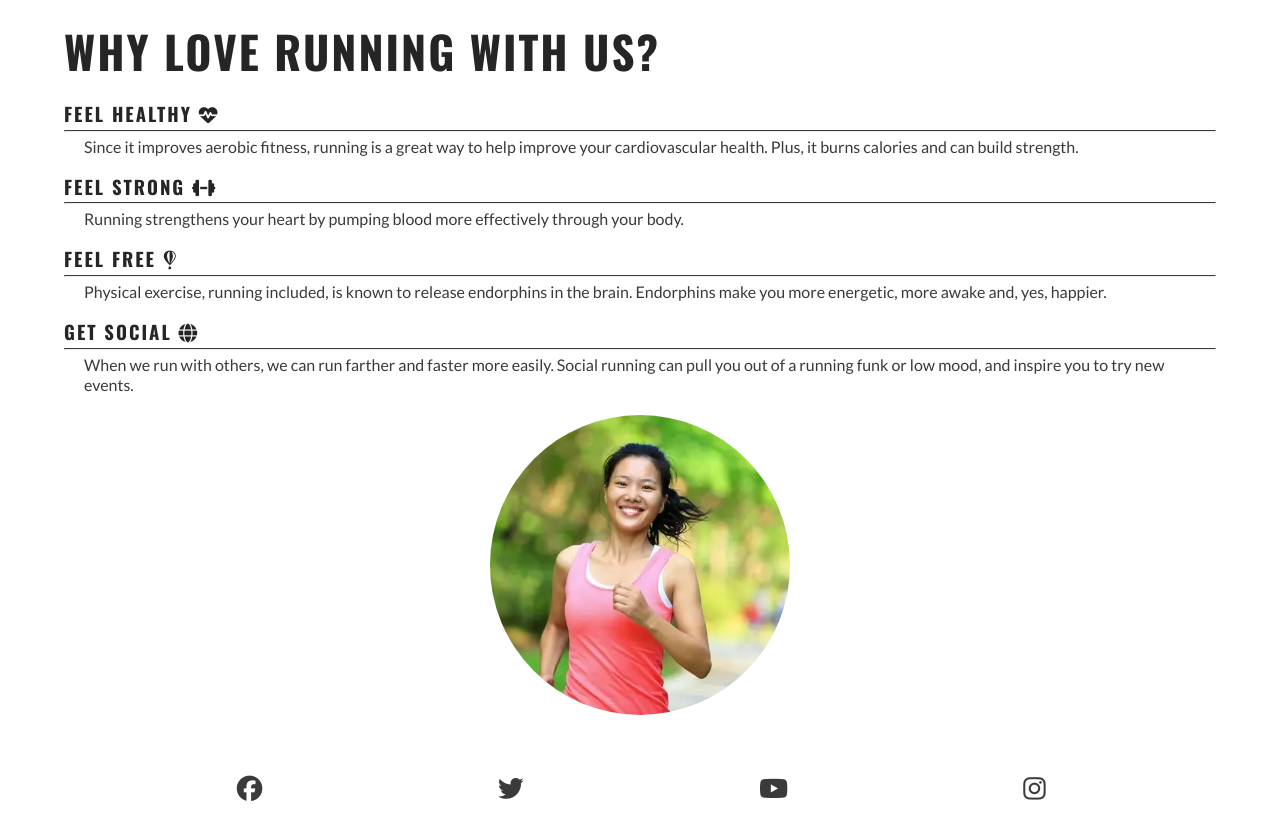
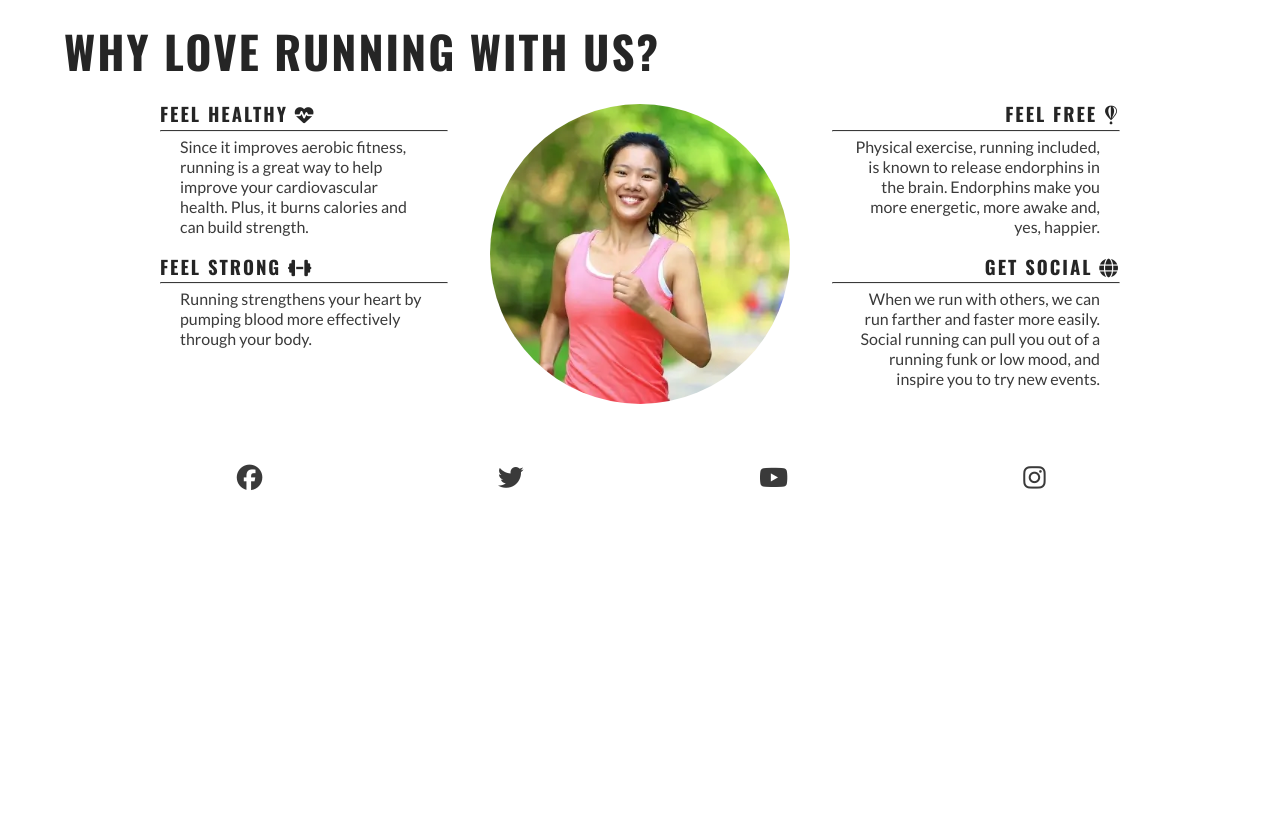
Before and after one commit to thomil13/love-running, a plain HTML site: page index.html in a window 1280 px wide. Shown: the part 681-1504 px from the top of the page. After the commit the page ends 1193 px from the top, so only its background shows below. Drawn offline with nearby package versions, Linux system fonts and the light colour scheme.

Commit message:
Make Reason Section responsive

```diff
--- a/assets/css/style.css
+++ b/assets/css/style.css
@@ -214,6 +214,24 @@ hr {
         width: 300px;
         right: 50px;
     }
+
+    /* Reasons Section*/
+    #benefits-physical,
+    #benefits-mental {
+        display: flex;
+        flex-direction: column;
+        width: 100%;
+    }
+
+    #benefits-physical > div,
+    #benefits-mental > div {
+        width: 75%;
+    }
+
+    #benefits-mental > div {
+        text-align: end;
+        align-self: flex-end;
+    }
 }
 
 /* Large devices (992px and higher) */
@@ -222,3 +240,30 @@ hr {
         border-bottom: 1px solid #3a3a3a;
     }
 }
+
+@media screen and (min-width: 1200px) {
+    #benefits {
+        display: flex;
+        flex-direction: row;
+    }
+
+    #benefits > div {
+        flex: 1;
+    }
+
+    #benefits-image {
+        order: 0;
+    }
+
+    #benefits-mental {
+        order: 1;
+    }
+
+    #benefits-mental > div {
+        align-self: flex-start;
+    }
+
+    #benefits-physical > div {
+        align-self: flex-end;
+    }
+}
```
